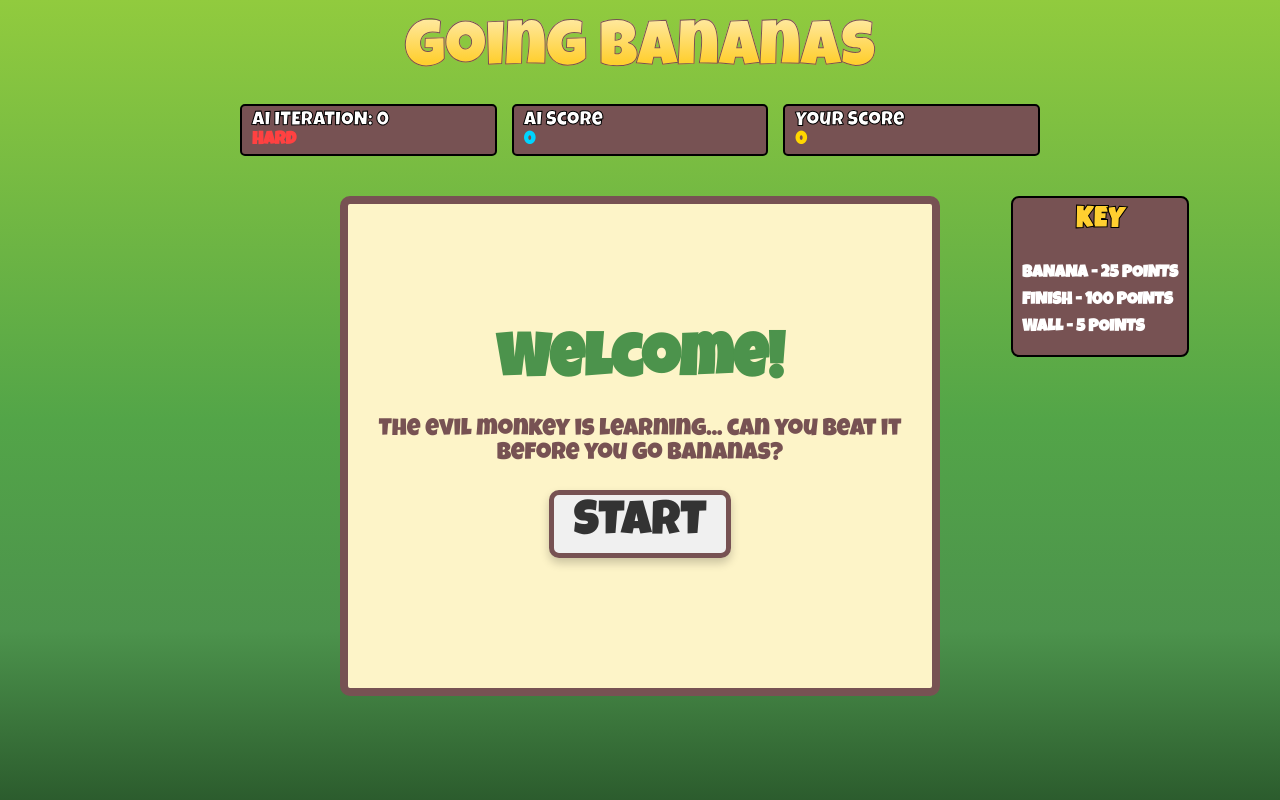
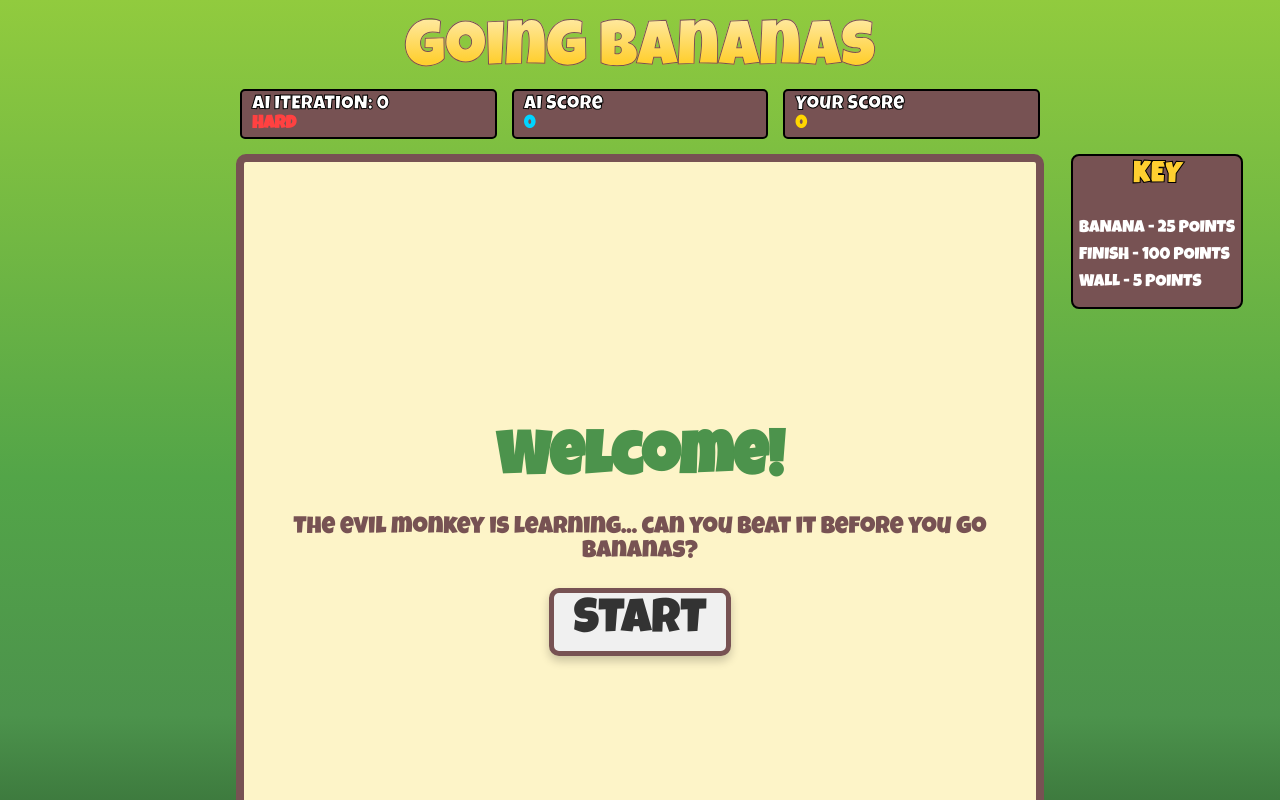
Before and after one commit to ethanol25/GoingBananas, a plain HTML site: page static/index.html in a window 1280 px wide. Shown: the top 800 px of the page. Drawn offline with Linux system fonts and the light colour scheme.

Commit message:
maze is bigger & less padding

```diff
--- a/static/style.css
+++ b/static/style.css
@@ -10,7 +10,7 @@ body {
     color: #eee;
     margin: 0;
     padding: 20px;
-    min-height: 100vh;
+    min-height: 96vh;
     align-items: center;
 }
 
@@ -35,11 +35,11 @@ h1 {
     gap: 15px;
     width: 100%;
     max-width: 800px;
-    margin: 20px 0;
+    margin: 5px 0;
 }
 .stat {
     background: #775253;
-    padding: 5px 10px;
+    padding: 4px 10px;
     border-radius: 5px;
     border: 2px solid black;
 }
@@ -67,9 +67,9 @@ h1 {
     grid-template-columns: 1fr auto 1fr; /* 1 part sprites, 3 parts maze, 1 part key */
     align-items: start;
     width: 100%;
-    max-width: 1200px;
-    gap: 20px;
-    margin-top: 20px;
+    gap: 10px;
+    max-width: 2500px;
+    margin-top: 10px;
 }
 
 #left-sprites {
@@ -92,8 +92,8 @@ h1 {
     padding: 20px;
 
     /* Fixed size to prevent layout jump */
-    width: 600px;
-    height: 500px;
+    width: 808px;
+    height: 780px;
     box-sizing: border-box;
 
     display: flex;
@@ -154,7 +154,7 @@ h1 {
     background: #775253; /* Matches your stat boxes */
     border: 2px solid black;
     border-radius: 8px;
-    padding: 9px;
+    padding: 6px;
     color: #fff;
     max-width: 250px;
     justify-self: center;
@@ -170,7 +170,6 @@ h1 {
     margin: 0;
     padding: 0;
     list-style: none;
-    font-weight: bold;
     font-size: 17px;
 }
 #key-container li {
@@ -194,8 +193,8 @@ h1 {
     background-repeat: no-repeat;
     background-position: center;
 
-    width: 68px;
-    height: 56px;
+    width: 94px;
+    height: 91px;
 
 }
 
```
